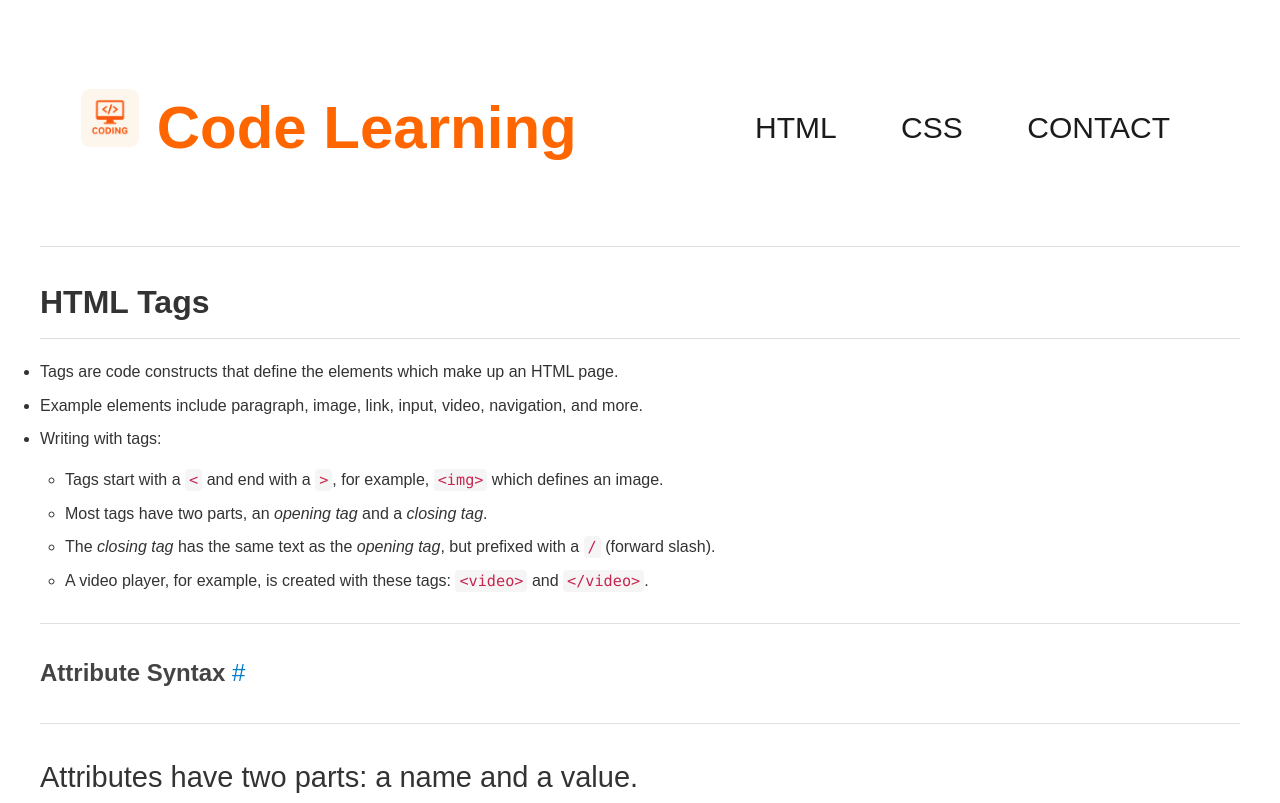
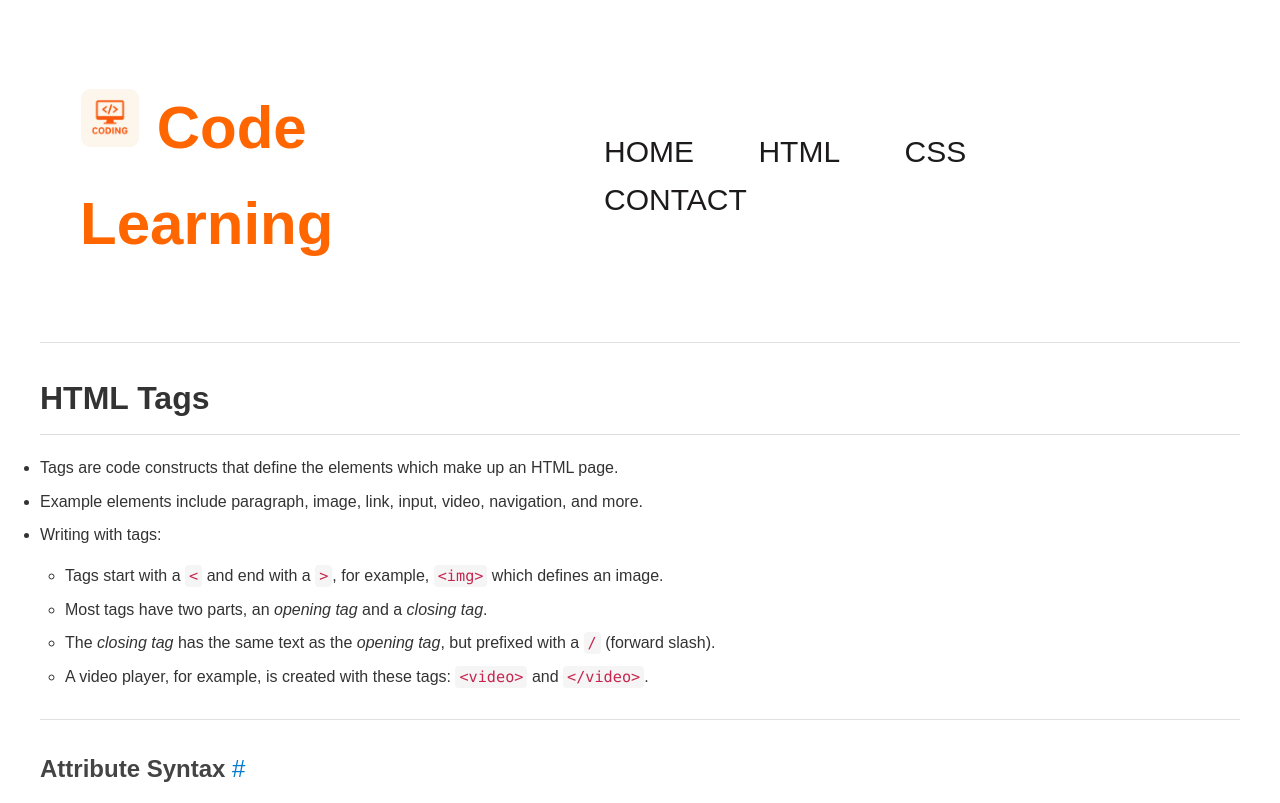
Before and after one commit to alicemary7/Code-Learning-Static-Website-, a plain HTML site: page pages/HTML/forms.html in a window 1280 px wide. Shown: the top 803 px of the page. Drawn offline with Linux system fonts and the light colour scheme.

Commit message:
change img

```diff
--- a/pages/HTML/forms.html
+++ b/pages/HTML/forms.html
@@ -13,7 +13,7 @@
         Learning
       </div>
     <nav class="navbar">
-          <a href="/index.html"HOME</a>
+          <a href="/index.html">HOME</a>
           <a href="../HTML/index.html">HTML</a>
           <a href="../csss/index.html">CSS</a>
           <a href="../contact/index.html">CONTACT</a>
```
Also changed, not shown: pages/HTML/table.html (+1 -1 lines), pages/contact/message.html (+1 -1 lines), pages/csss/external.html (+1 -1 lines), pages/csss/inline.html (+1 -1 lines), pages/csss/internal.html (+1 -1 lines).
